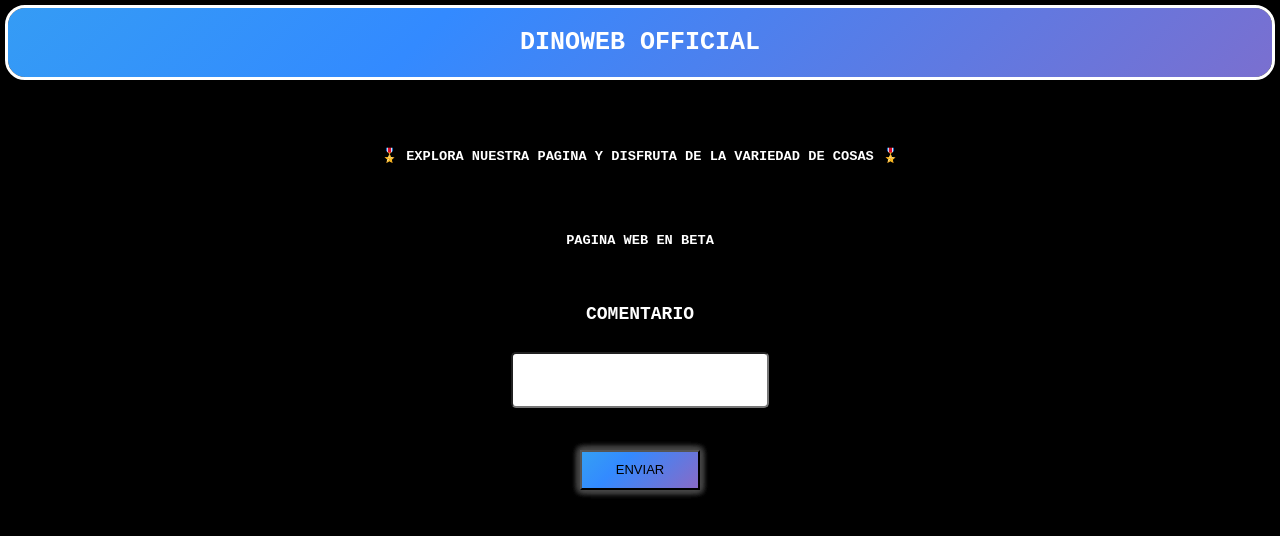
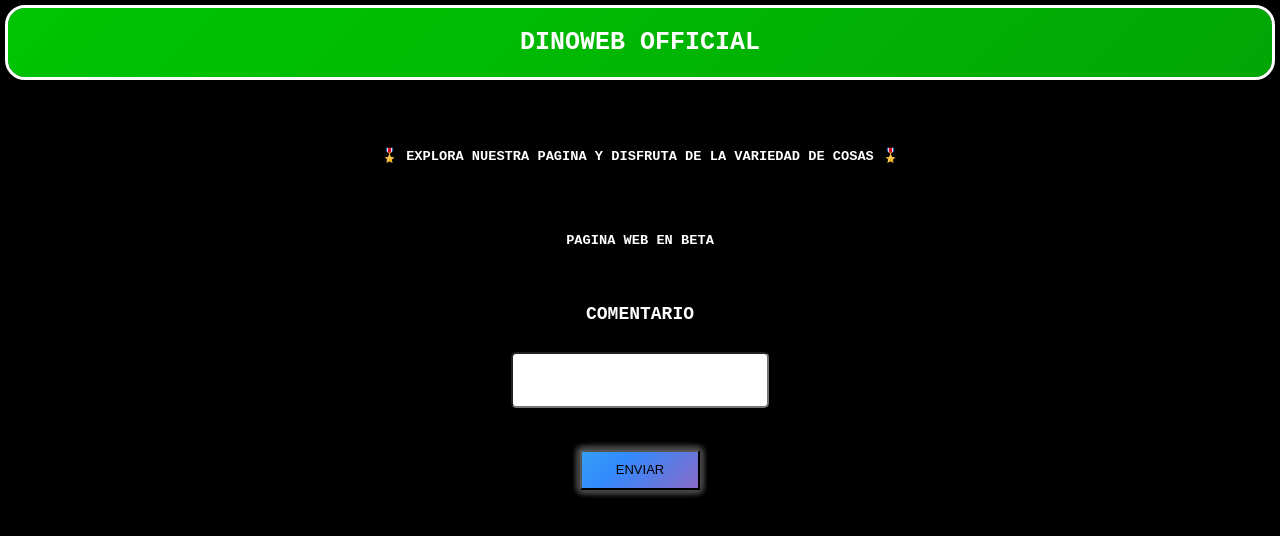
Before and after one commit to JOSESITOO444/NATION-CLIENT.github.io, a plain HTML site: page index.html in a window 1280 px wide. Drawn offline with Linux system fonts and the light colour scheme.

Commit message:
Update index.css

```diff
--- a/index.css
+++ b/index.css
@@ -17,7 +17,7 @@ body {
     animation: QW 10s ease 0s infinite normal forwards;
     color: white;
     border-radius: 17px;
-    background: linear-gradient(-45deg, #ffa63d, #ff3d77, #338aff, #3cf0c5);
+    background: linear-gradient(-45deg, #209E22, #047D06, #00BC03, #00EA04);
     background-size: 600%;
     -webkit-animation: anime 6s linear infinite;
             animation: anime 6s linear infinite;
```
